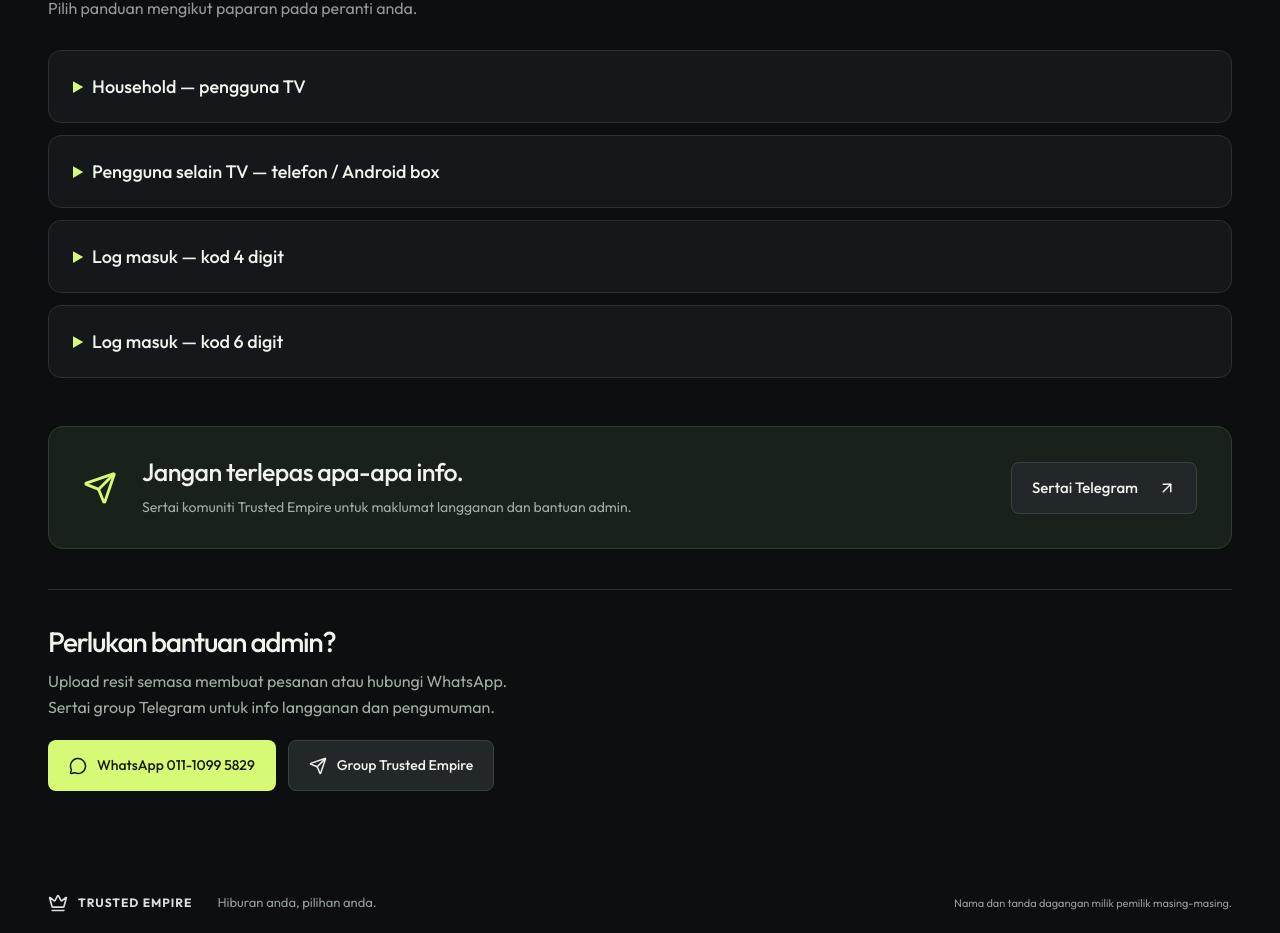
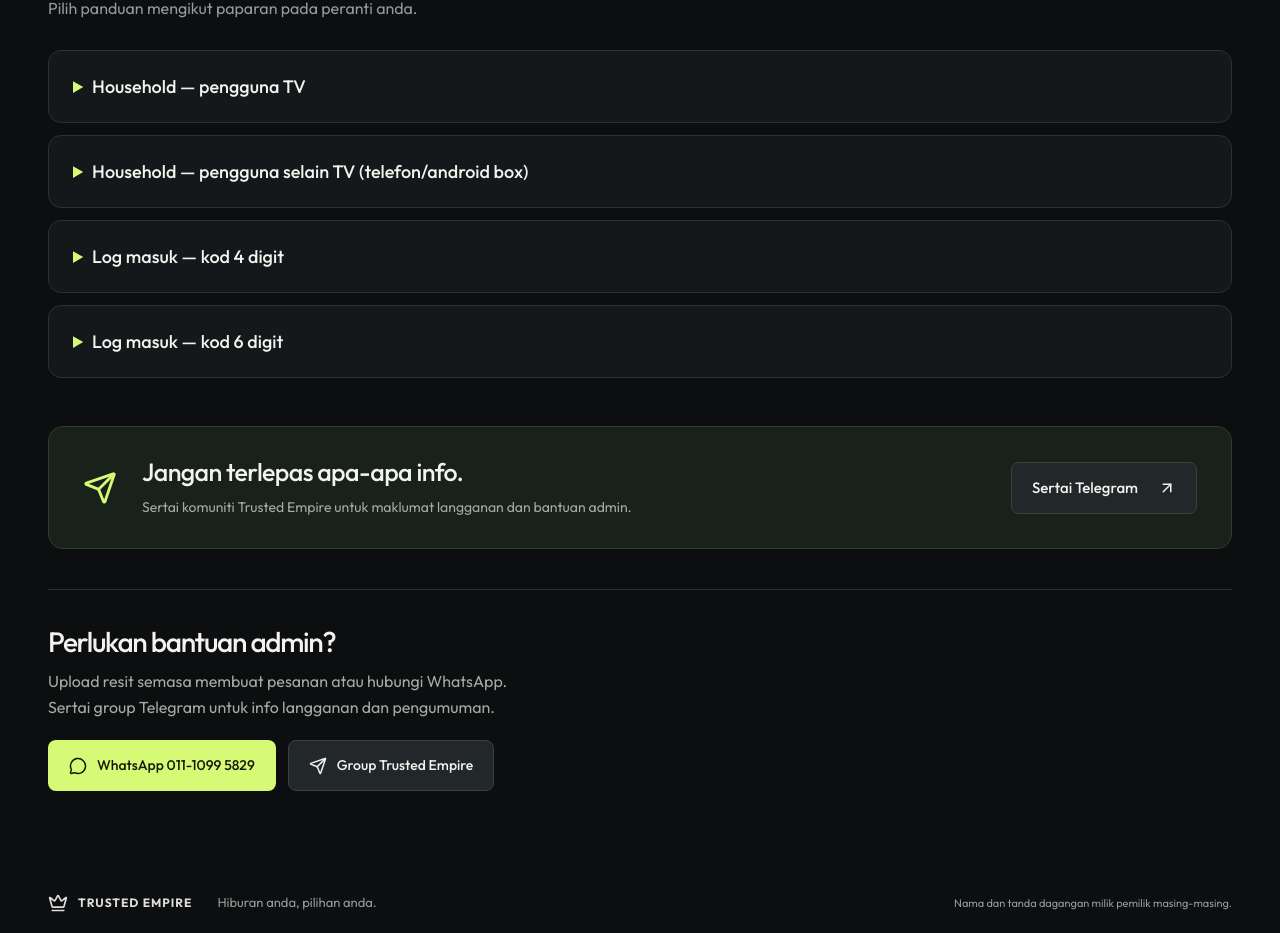
Before and after one commit to Azim1234444/trusted-empire, a React (Vite) app: page / in a window 1280 px wide. Shown: the part 2295-3228 px from the top of the page. Built offline with nearby package versions, Linux system fonts and the light colour scheme.

Commit message:
Clarify non-TV household guide title

```diff
--- a/app/page.tsx
+++ b/app/page.tsx
@@ -425,7 +425,7 @@ export default function Home() {
             </div>
           </details>
           <details className="support-guide">
-            <summary>Pengguna selain TV — telefon / Android box</summary>
+            <summary>Household — pengguna selain TV (telefon/android box)</summary>
             <div className="guide-content guide-with-image">
               <ol>
                 <li>Tekan butang <strong>This is My Account</strong>.</li>
```
